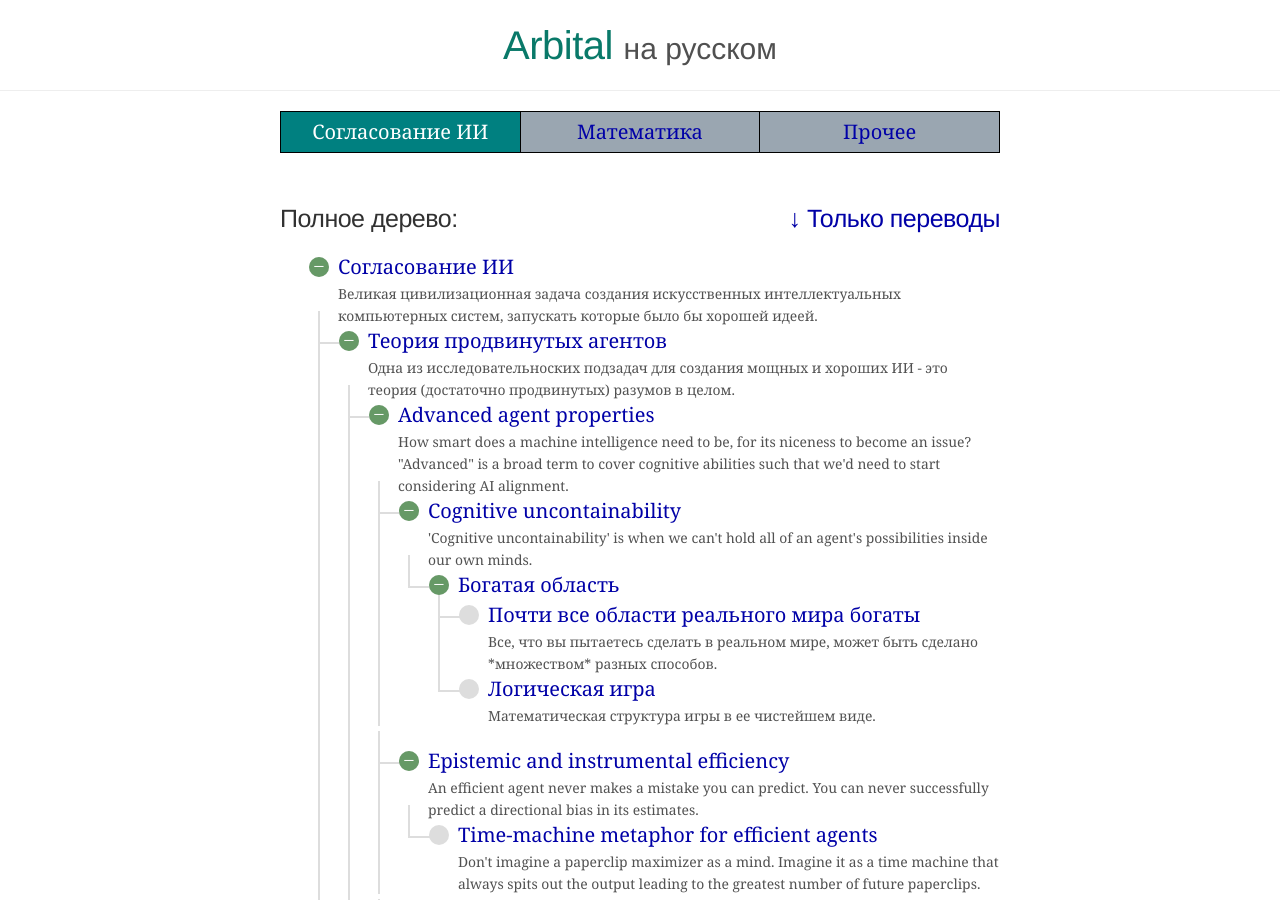
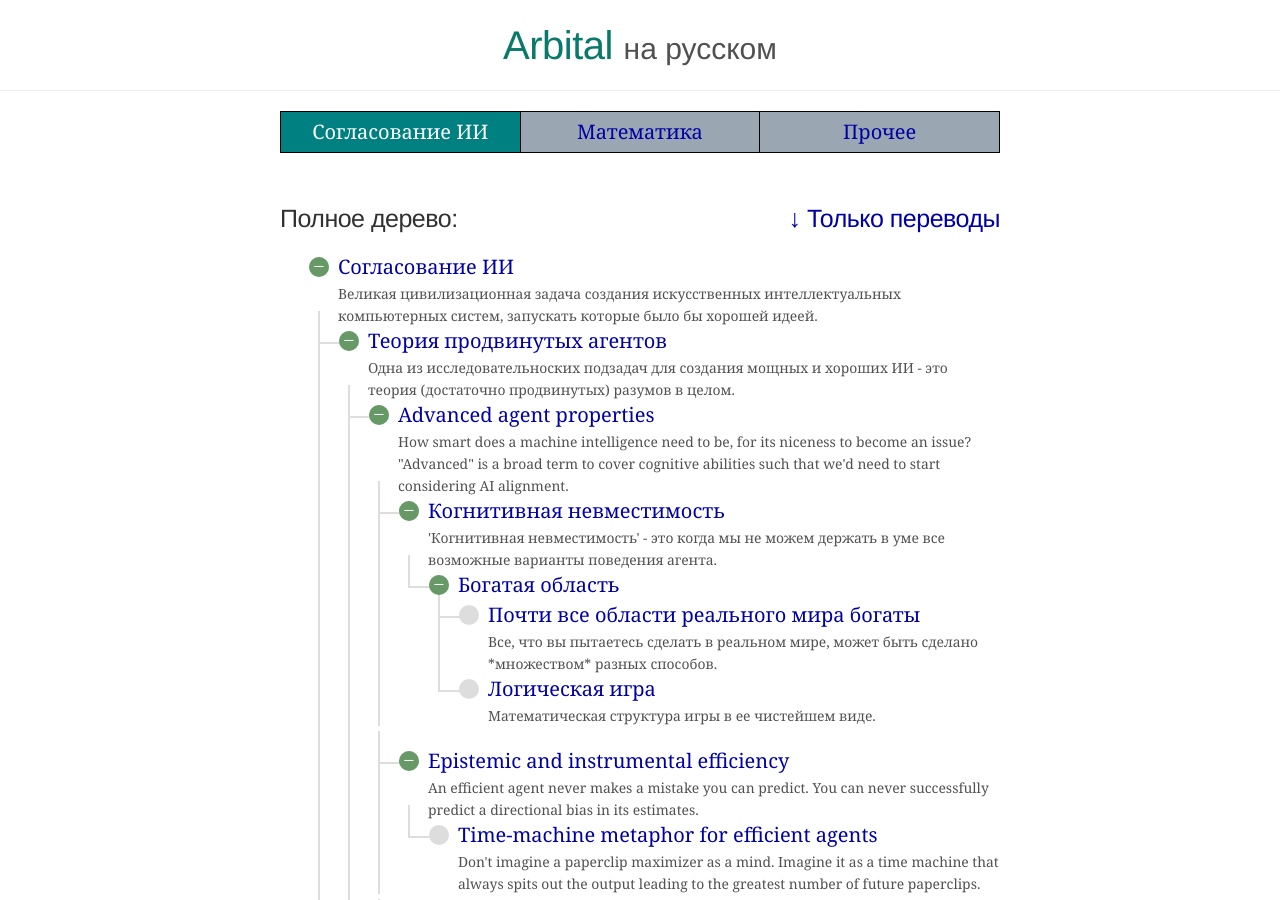
Before and after one commit to Arbital-RU/arbital-ru.github.io, a Jekyll site: the page built from explore/ai_alignment.md, in a window 1280 px wide and 900 px high. Built offline with Jekyll 4.4.1, drawn with Linux system fonts in a browser that asks for light colours; part of the change alters nothing that is shown; some of the changed text lies outside the part shown.

Commit message:
new post

```diff
--- a/_data/p.yaml
+++ b/_data/p.yaml
@@ -195,7 +195,7 @@
 
 - {id: "advanced_agent", title: "Advanced agent properties", description: "How smart does a machine intelligence need to be, for its niceness to become an issue? \"Advanced\" is a broad term to cover cognitive abilities such that we'd need to start considering AI alignment.", domains: ["ai_alignment"], children: ["uncontainability", "efficiency", "standard_agent", "Vingean_uncertainty", "advanced_nonagent", "agi", "consequentialist", "big_picture_awareness", "corps_vs_si", "general_intelligence", "relative_ability", "intelligence_explosion", "real_world", "sufficiently_advanced_ai", "superintelligent"], explore: "2c"}
 
-- {id: "uncontainability", title: "Cognitive uncontainability", description: "'Cognitive uncontainability' is when we can't hold all of an agent's possibilities inside our own minds.", domains: ["ai_alignment"], children: ["rich_domain"], explore: "9f"}
+- {id: "uncontainability", title: "Cognitive uncontainability", description: "'Cognitive uncontainability' is when we can't hold all of an agent's possibilities inside our own minds.", domains: ["ai_alignment"], children: ["rich_domain"], explore: "9f", translated: true, ru_description: "'Когнитивная невместимость' - это когда мы не можем держать в уме все возможные варианты поведения агента."}
 
 - {id: "rich_domain", title: "Rich domain", description: "", domains: ["ai_alignment"], children: ["real_is_rich", "logical_game"], explore: "9j", translated: true, ru_description: ""}
 
--- /dev/null
+++ b/_posts/2024-05-31-uncontainability.md
@@ -0,0 +1,16 @@
+---
+layout: post
+title: Когнитивная невместимость
+translated_by: К. Кирдан
+translation_details: "добавлены ссылки"
+excerpt: "Винджевская непредсказуемость — это когда агент когнитивно невместим, потому что он умнее нас: если бы вы могли заранее предсказать точные ходы Deep Blue, то вы и сами могли бы играть в шахматы по меньшей мере так же хорошо, как Deep Blue, если бы делали то, что по вашим прогнозам на вашем месте делал бы Deep Blue. Хотя классическая причина когнитивной невместимости — это винджевская непредсказуемость, можно представить себе и другие возможности."
+---
+[Винджевская непредсказуемость][Vingean_uncertainty] — это когда агент когнитивно невместим, потому что он умнее нас: если бы вы могли заранее предсказать точные ходы [Deep Blue][deep_blue], то вы и сами могли бы играть в шахматы по меньшей мере так же хорошо, как Deep Blue, если бы делали то, что по вашим прогнозам на вашем месте делал бы Deep Blue.
+
+Хотя классическая причина когнитивной невместимости — это винджевская непредсказуемость, можно [представить][conceivability] себе и другие возможности. Например, ИИ может работать в [богатой области][rich_domain] и обыскивать такую часть пространства поиска, с которой людям трудно справиться, при этом в целом оставаясь более глупым или менее компетентным, чем люди. В этом случае стратегии ИИ тоже могут быть для нас непредсказуемыми, даже если в целом ИИ менее эффективен и компетентен. Большинство историй о том, как алгоритмы ИИ делают удивительные вещи, можно рассматривать под этим углом.
+
+Чрезвычайно узкая, исчерпывающе доступная для поиска область может обеспечить когнитивную вместимость даже для интеллекта, локально превосходящего человеческий. Так, даже идеальный игрок в крестики-нолики может лишь сыграть вничью с человеком, который знает базовые стратегии, потому что люди тоже могут идеально играть в крестики-нолики. Конечно, так будет лишь до тех пор, пока этот агент не может смодулировать какие-то транзисторы, чтобы сформировать беспроводное радио, выйти в Интернет и предложить ближайшему прохожему двадцать тысяч долларов, чтобы тот ударил игрока-человека по лицу — в этом случае стало бы ясно, что стратегические варианты агента включали вещи, которые влияют на реальный мир за пределами игры; а реальный мир — гораздо более сложная область, чем «крестики-нолики». В каком-то плане [более богатые области][rich_domain], вероятно, способствуют увеличению когнитивной невместимости, но стоит помнить, что каждая игра и каждый компьютер встроены в чрезвычайно сложный реальный мир.
+
+[Сильная когнитивная невместимость][strong_uncontainability] — это когда агент знает какие-то факты, которых не знаем мы, и которые он может использовать для построения стратегий, которые мы не смогли бы заранее распознать как успешные. Например, с точки зрения жителей 11 века н.э., пытающихся охладить свой дом, решение подвести поближе прохладную воду из близлежащей реки может быть понятным; но если вы покажете им схему кондиционера, не включив кондиционер или не объяснив, как он работает, они не поймут что это разумное решение, потому что не будут знать дополнительных фактов, необходимых для понимания того, почему это сработало бы. Когда агент может получить преимущество при помощи идей, которые мы себе не представляли, не могли бы придумать, и которых мы бы не поняли, даже если бы нам дали на них взглянуть, — он сильно когнитивно невместим — точно так же, как общество 21-го века сильно невместимо с точки зрения общества 11-го века.
+
+{% include routes.html %}
```
